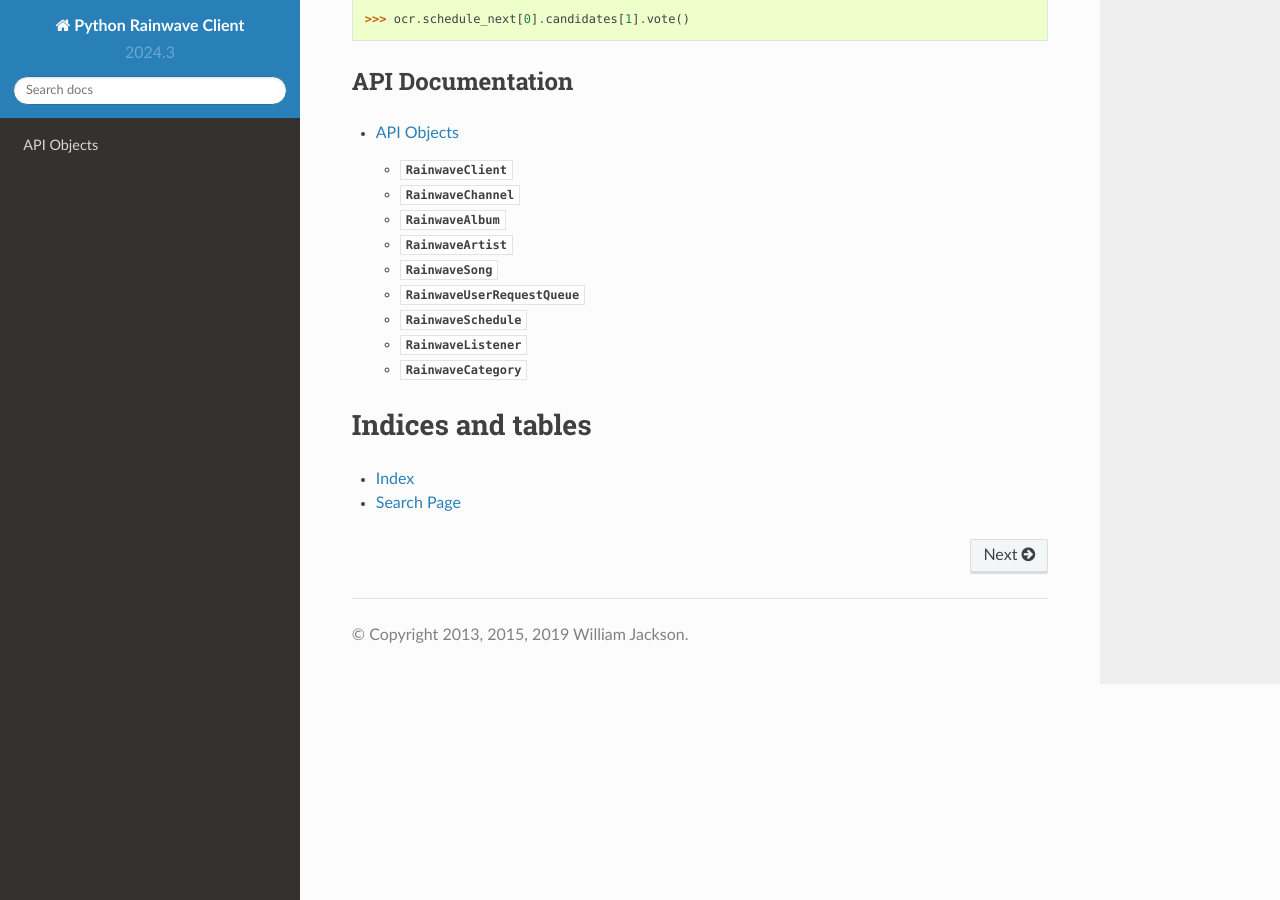
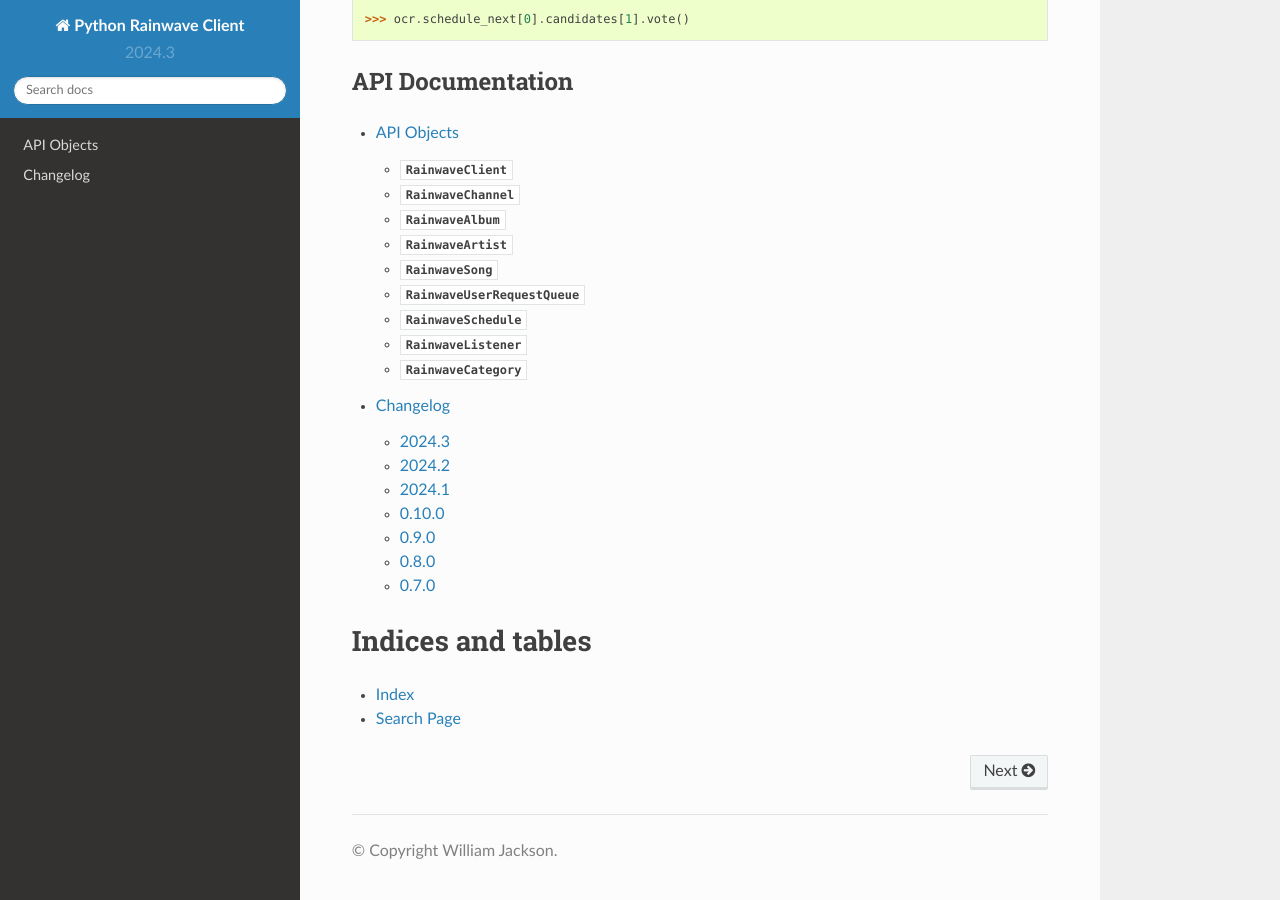
Before and after one commit to williamjacksn/python-rainwave-client, a Sphinx documentation site: the page built from docs/index.rst, in a window 1280 px wide and 900 px high, scrolled down 1528 px. Built offline with Sphinx 7.4.7 and the Read the Docs theme 2.0.0, drawn with Linux system fonts in a browser that asks for light colours; some of the changed lines change nothing that is shown.

Commit message:
Add changelog to documentation

```diff
--- a/docs/api.rst
+++ b/docs/api.rst
@@ -1,5 +1,6 @@
 .. _api:
 
+===========
 API Objects
 ===========
 
--- /dev/null
+++ b/docs/changelog.rst
@@ -0,0 +1,111 @@
+.. _changelog:
+
+=========
+Changelog
+=========
+
+2024.3
+======
+
+Released 2024-08-19.
+
+* This release fixes severe bugs related to aware ``datetime`` objects in Python 3.8, 3.9, and 3.10.
+* Type hints were added throughout the library.
+* Some documentation strings were updated to be more clear.
+* The ``RainwaveCandidate`` object has a new property ``election`` to access the ``RainwaveElection``
+  that it belongs to.
+
+2024.2
+======
+
+Released 2024.08.19.
+
+The following ``datetime`` objects now have time zone info attached:
+
+* ``RainwaveAlbum.added_on``
+* ``RainwaveAlbum.cool_lowest``
+* ``RainwaveAlbum.played_last``
+* ``RainwaveSchedule.start``
+
+The documentation for ``RainwaveSchedule.start`` has been clarified: this is an *estimated* start time for the event.
+Even after an event occurs, this property will not give an accurate start time for the event.
+
+``RainwaveSchedule`` gained the following new properties:
+
+* ``start_actual`` (a ``datetime``) gives the real start time for a current or past event. For events that have not
+  started yet, this property is ``None``.
+* ``end`` (a ``datetime``) gives the end time for an event. For events that have not started, the end time is estimated.
+  For events that have already started, the end time is exact.
+* ``length`` (an ``int``) gives the duration in seconds for an event. For future elections, this property is the average
+  of the durations of all songs in the election. ``RainwaveSchedule`` objects now also support ``len()``.
+
+``RainwaveClient.call()`` has been updated to make API requests using ``POST`` instead of ``GET``. This should resolve
+many bugs and "Missing ... data in API response" errors. If you use ``call()`` directly you can override the request
+method with the new ``method=`` argument.
+
+2024.1
+======
+
+Released 2024-02-09.
+
+* Drop support for Python versions older than 3.9.
+* Fixed a bug where the following properties of ``RainwaveAlbum``
+  would not resolve correctly:
+
+  * ``art``
+  * ``added_on``
+  * ``categories``
+  * ``played_last``
+  * ``rating_count``
+  * ``rating_histogram``
+  * ``rating_rank``
+  * ``request_count``
+  * ``request_rank``
+  * ``songs``
+  * ``vote_count``
+
+* Type hints were added for several classes.
+
+0.10.0
+======
+
+Released 2022-04-08.
+
+* Drop support for Python versions older than 3.7.
+* Emit log messages when certain information is expected in the API response but not found.
+
+0.9.0
+=====
+
+Released 2022-01-27.
+
+``RainwaveAlbum`` gained a new property:
+
+* ``url`` (a ``str``) gives the URL of the album info page on https://rainwave.cc
+
+``RainwaveChannel`` gained some new properties:
+
+* ``key`` (a ``str``) gives a short string that identifies the channel.
+* ``url`` (a ``str``) gives the URL of the web interface for the channel.
+
+``RainwaveElection`` gained a new property:
+
+* ``song`` (a ``RainwaveCandidate``) gives the first candidate in the list of candidates. If the ``RainwaveElection``
+  has already ended, this is the song that won the election.
+
+0.8.0
+=====
+
+Released 2022-01-26.
+
+``RainwaveOneTimePlay`` gained a new property:
+
+* ``songs`` gives a list containing the ``RainwaveSong`` for this event. Now you can use ``songs`` on any subclass of
+  ``RainwaveSchedule`` to get the songs for an event.
+
+0.7.0
+=====
+
+Released 2022-01-19.
+
+The library is better at tracking when cached schedule information is stale and needs to be reloaded.
--- a/docs/conf.py
+++ b/docs/conf.py
@@ -25,14 +25,14 @@
 templates_path = ['_templates']
 
 # The suffix of source filenames.
-source_suffix = '.rst'
+source_suffix = {'.rst': 'restructuredtext'}
 
 # The master toctree document.
 master_doc = 'index'
 
 # General information about the project.
 project = u'Python Rainwave Client'
-copyright = u'2013, 2015, 2019 William Jackson'
+copyright = u'William Jackson'
 
 # The version info for the project you're documenting, acts as replacement for
 # |version| and |release|, also used in various other places throughout the
--- a/docs/index.rst
+++ b/docs/index.rst
@@ -78,6 +78,7 @@ API Documentation
    :maxdepth: 2
 
    api
+   changelog
 
 Indices and tables
 ==================
```
